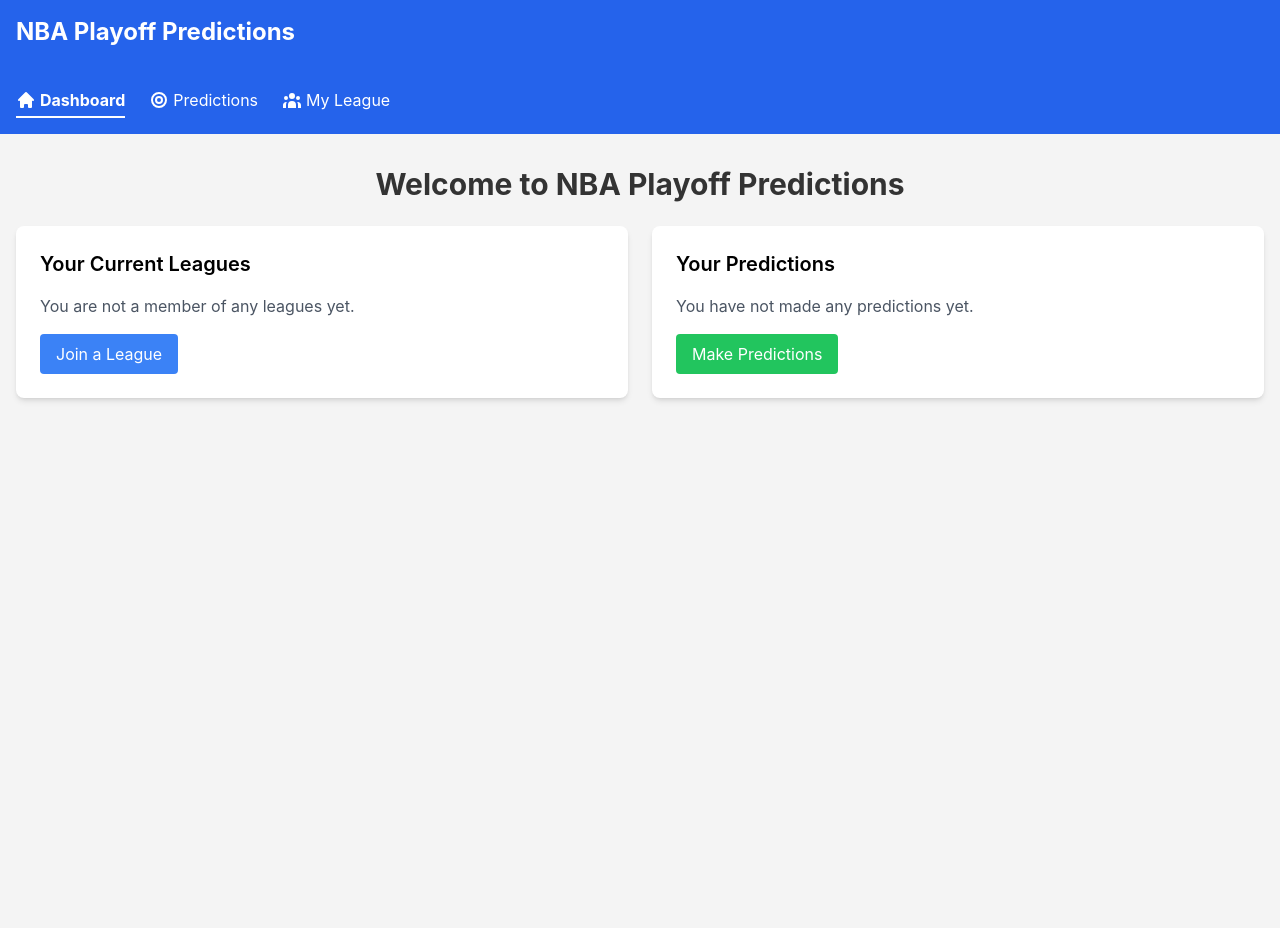
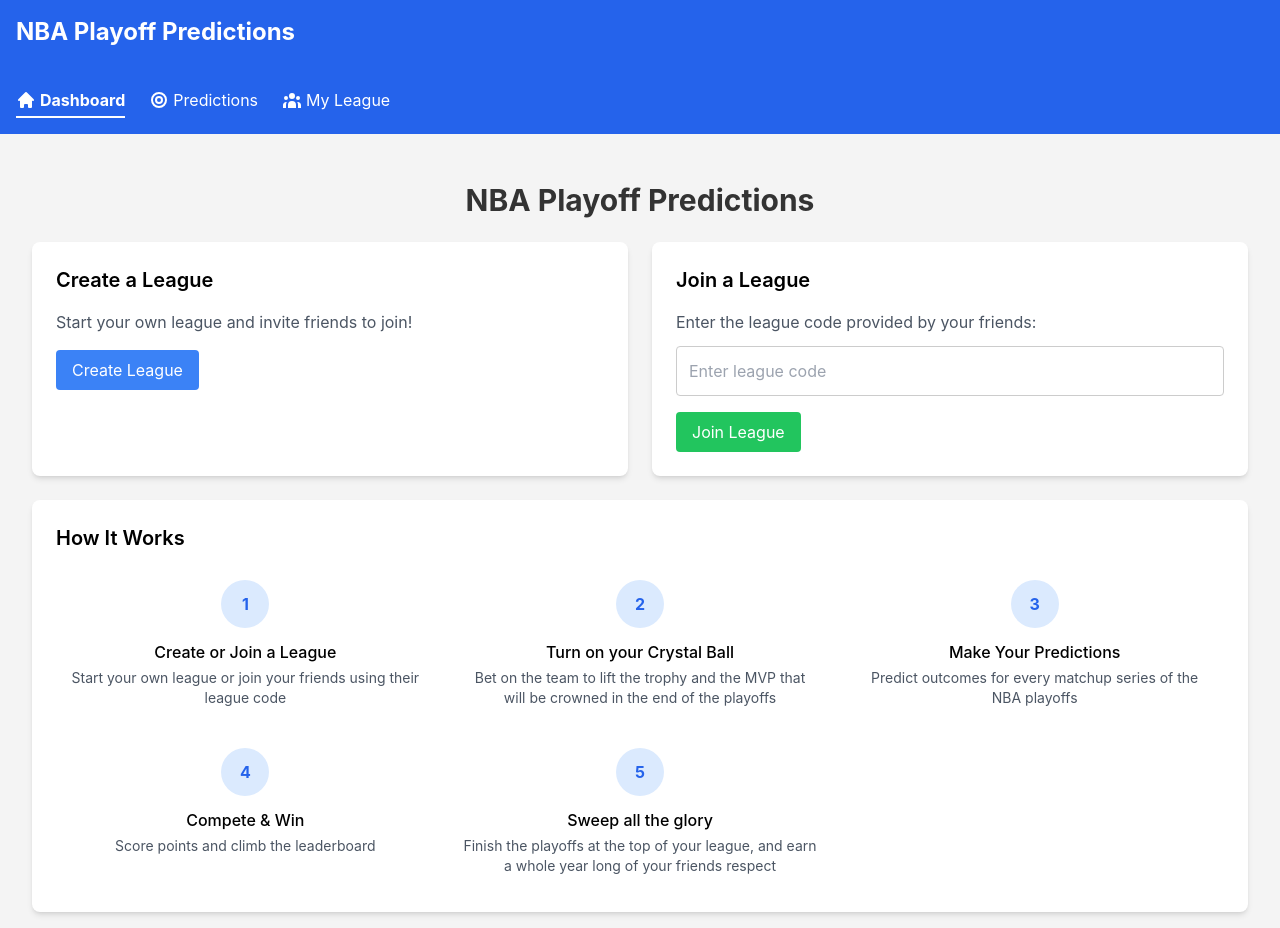
Before and after one commit to itamaraloni/NBA-Playoffs-Brackets-App-Client, a React (Create React App) app: page /dashboard in a window 1280 px wide. Before the commit the page ends 800 px from the top, so only its background shows below. Built offline with nearby package versions, Linux system fonts and the light colour scheme; no server answers.

Commit message:
Refactored Dashboard page to be dynamic according to the value stored in currentUser.player_id

```diff
--- a/src/pages/Dashboard.js
+++ b/src/pages/Dashboard.js
@@ -1,27 +1,221 @@
-import React from 'react';
+import React, { useState } from 'react';
+import { useNavigate } from 'react-router-dom';
+import { useAuth } from '../contexts/AuthContext';
 
 const Dashboard = () => {
-  return (
-    <div className="dashboard">
-      <h1 className="text-3xl font-bold mb-6">Welcome to NBA Playoff Predictions</h1>
+  const { currentUser } = useAuth();
+  const [leagueCode, setLeagueCode] = useState('');
+  const [codeError, setCodeError] = useState('');
+  const [isLoading, setIsLoading] = useState(false);
+  const navigate = useNavigate();
 
-      <div className="dashboard-sections grid md:grid-cols-2 gap-6">
-        <div className="section bg-white shadow-md rounded-lg p-6">
-          <h2 className="text-xl font-semibold mb-4">Your Current Leagues</h2>
-          <p className="text-gray-600">You are not a member of any leagues yet.</p>
-          <button className="mt-4 bg-blue-500 text-white px-4 py-2 rounded hover:bg-blue-600">
-            Join a League
-          </button>
+  const handleCreateLeague = () => {
+    navigate('/create-league');
+  };
+
+  const handleJoinLeague = async () => {
+    if (!leagueCode.trim()) {
+      setCodeError('Please enter a league code');
+      return;
+    }
+
+    setIsLoading(true);
+    setCodeError('');
+
+    try {
+      // TODO: Replace with actual API call
+      // Dummy API call for now
+      console.log(`Checking league code: ${leagueCode}`);
+
+      // Simulate API delay
+      await new Promise(resolve => setTimeout(resolve, 1000));
+
+      // Dummy validation - in real implementation, this would be a backend call
+      const isValidCode = leagueCode.length >= 6;
+
+      if (isValidCode) {
+        // Store league ID for use in CreatePlayerPage
+        localStorage.setItem('joinLeagueId', 'dummy-league-id');
+        navigate('/create-player');
+      } else {
+        setCodeError('League not found. Please check the code and try again.');
+      }
+    } catch (error) {
+      console.error('Error joining league:', error);
+      setCodeError('An error occurred. Please try again.');
+    } finally {
+      setIsLoading(false);
+    }
+  };
+
+  // If user has no player_id yet (new user)
+  const renderNewUserContent = () => (
+    <div className="dashboard-sections grid md:grid-cols-2 gap-6">
+      <div className="section bg-white shadow-md rounded-lg p-6">
+        <h2 className="text-xl font-semibold mb-4">Create a League</h2>
+        <p className="text-gray-600">Start your own league and invite friends to join!</p>
+        <button
+          onClick={handleCreateLeague}
+          className="mt-4 bg-blue-500 text-white px-4 py-2 rounded hover:bg-blue-600 transition"
+        >
+          Create League
+        </button>
+      </div>
+
+      <div className="section bg-white shadow-md rounded-lg p-6">
+        <h2 className="text-xl font-semibold mb-4">Join a League</h2>
+        <p className="text-gray-600">Enter the league code provided by your friends:</p>
+        <div className="mt-3">
+          <input
+            type="text"
+            value={leagueCode}
+            onChange={(e) => setLeagueCode(e.target.value)}
+            placeholder="Enter league code"
+            className="w-full px-3 py-2 border border-gray-300 rounded focus:outline-none focus:ring-2 focus:ring-blue-500"
+          />
+          {codeError && <p className="text-red-500 mt-1 text-sm">{codeError}</p>}
         </div>
+        <button
+          onClick={handleJoinLeague}
+          disabled={isLoading}
+          className="mt-4 bg-green-500 text-white px-4 py-2 rounded hover:bg-green-600 transition disabled:bg-gray-400"
+        >
+          {isLoading ? 'Checking...' : 'Join League'}
+        </button>
+      </div>
 
-        <div className="section bg-white shadow-md rounded-lg p-6">
-          <h2 className="text-xl font-semibold mb-4">Your Predictions</h2>
-          <p className="text-gray-600">You have not made any predictions yet.</p>
-          <button className="mt-4 bg-green-500 text-white px-4 py-2 rounded hover:bg-green-600">
-            Make Predictions
-          </button>
+      <div className="section bg-white shadow-md rounded-lg p-6 md:col-span-2">
+        <h2 className="text-xl font-semibold mb-4">How It Works</h2>
+        <div className="grid md:grid-cols-3 gap-4">
+          <div className="text-center p-3">
+            <div className="bg-blue-100 rounded-full w-12 h-12 flex items-center justify-center mx-auto mb-3">
+              <span className="font-bold text-blue-600">1</span>
+            </div>
+            <h3 className="font-medium">Create or Join a League</h3>
+            <p className="text-sm text-gray-600 mt-1">Start your own league or join your friends using their league code</p>
+          </div>
+          <div className="text-center p-3">
+            <div className="bg-blue-100 rounded-full w-12 h-12 flex items-center justify-center mx-auto mb-3">
+              <span className="font-bold text-blue-600">2</span>
+            </div>
+            <h3 className="font-medium">Turn on your Crystal Ball</h3>
+            <p className="text-sm text-gray-600 mt-1">Bet on the team to lift the trophy and the MVP that will be crowned in the end of the playoffs </p>
+          </div>
+          <div className="text-center p-3">
+            <div className="bg-blue-100 rounded-full w-12 h-12 flex items-center justify-center mx-auto mb-3">
+              <span className="font-bold text-blue-600">3</span>
+            </div>
+            <h3 className="font-medium">Make Your Predictions</h3>
+            <p className="text-sm text-gray-600 mt-1">Predict outcomes for every matchup series of the NBA playoffs</p>
+          </div>
+          <div className="text-center p-3">
+            <div className="bg-blue-100 rounded-full w-12 h-12 flex items-center justify-center mx-auto mb-3">
+              <span className="font-bold text-blue-600">4</span>
+            </div>
+            <h3 className="font-medium">Compete & Win</h3>
+            <p className="text-sm text-gray-600 mt-1">Score points and climb the leaderboard</p>
+          </div>
+          <div className="text-center p-3">
+            <div className="bg-blue-100 rounded-full w-12 h-12 flex items-center justify-center mx-auto mb-3">
+              <span className="font-bold text-blue-600">5</span>
+            </div>
+            <h3 className="font-medium">Sweep all the glory</h3>
+            <p className="text-sm text-gray-600 mt-1">Finish the playoffs at the top of your league, and earn a whole year long of your friends respect</p>
+          </div>
         </div>
       </div>
+    </div>
+  );
+
+  // If user already has a player_id
+  const renderExistingPlayerContent = () => (
+    <div className="dashboard-sections grid md:grid-cols-2 gap-6">
+      <div className="section bg-white shadow-md rounded-lg p-6">
+        <h2 className="text-xl font-semibold mb-4">Your League Stats</h2>
+        <div className="grid grid-cols-2 gap-4 mb-4">
+          <div className="stat-card bg-blue-50 p-3 rounded-lg text-center">
+            <p className="text-gray-600 text-sm">Current Rank</p>
+            <p className="text-2xl font-bold text-blue-600">3rd</p>
+          </div>
+          <div className="stat-card bg-green-50 p-3 rounded-lg text-center">
+            <p className="text-gray-600 text-sm">Your Score</p>
+            <p className="text-2xl font-bold text-green-600">76</p>
+          </div>
+          <div className="stat-card bg-purple-50 p-3 rounded-lg text-center">
+            <p className="text-gray-600 text-sm">Correct Picks</p>
+            <p className="text-2xl font-bold text-purple-600">14</p>
+          </div>
+          <div className="stat-card bg-orange-50 p-3 rounded-lg text-center">
+            <p className="text-gray-600 text-sm">Win Streak</p>
+            <p className="text-2xl font-bold text-orange-600">3</p>
+          </div>
+        </div>
+        <button
+          onClick={() => navigate('/league')}
+          className="w-full mt-2 bg-blue-500 text-white px-4 py-2 rounded hover:bg-blue-600 transition"
+        >
+          View League Details
+        </button>
+      </div>
+
+      <div className="section bg-white shadow-md rounded-lg p-6">
+        <h2 className="text-xl font-semibold mb-4">Upcoming Games</h2>
+        <div className="space-y-3">
+          <div className="game-item p-3 border border-gray-200 rounded-lg">
+            <div className="flex justify-between items-center">
+              <div className="team-info flex items-center">
+                <span className="team-logo mr-2">🏀</span>
+                <span>Lakers</span>
+              </div>
+              <span className="text-sm text-gray-500">vs</span>
+              <div className="team-info flex items-center">
+                <span>Celtics</span>
+                <span className="team-logo ml-2">🏀</span>
+              </div>
+            </div>
+            <div className="text-center mt-2">
+              <span className="text-xs text-gray-500">Today, 7:30 PM</span>
+              <button className="w-full mt-1 bg-green-500 text-white text-sm px-3 py-1 rounded hover:bg-green-600">
+                Make Prediction
+              </button>
+            </div>
+          </div>
+
+          <div className="game-item p-3 border border-gray-200 rounded-lg">
+            <div className="flex justify-between items-center">
+              <div className="team-info flex items-center">
+                <span className="team-logo mr-2">🏀</span>
+                <span>Warriors</span>
+              </div>
+              <span className="text-sm text-gray-500">vs</span>
+              <div className="team-info flex items-center">
+                <span>Nets</span>
+                <span className="team-logo ml-2">🏀</span>
+              </div>
+            </div>
+            <div className="text-center mt-2">
+              <span className="text-xs text-gray-500">Tomorrow, 8:00 PM</span>
+              <button className="w-full mt-1 bg-green-500 text-white text-sm px-3 py-1 rounded hover:bg-green-600">
+                Make Prediction
+              </button>
+            </div>
+          </div>
+        </div>
+        <button
+          onClick={() => navigate('/predictions')}
+          className="w-full mt-4 bg-green-500 text-white px-4 py-2 rounded hover:bg-green-600 transition"
+        >
+          View All Games
+        </button>
+      </div>
+    </div>
+  );
+
+  return (
+    <div className="dashboard p-4">
+      <h1 className="text-3xl font-bold mb-6">NBA Playoff Predictions</h1>
+
+      {currentUser?.player_id ? renderExistingPlayerContent() : renderNewUserContent()}
     </div>
   );
 };
```
